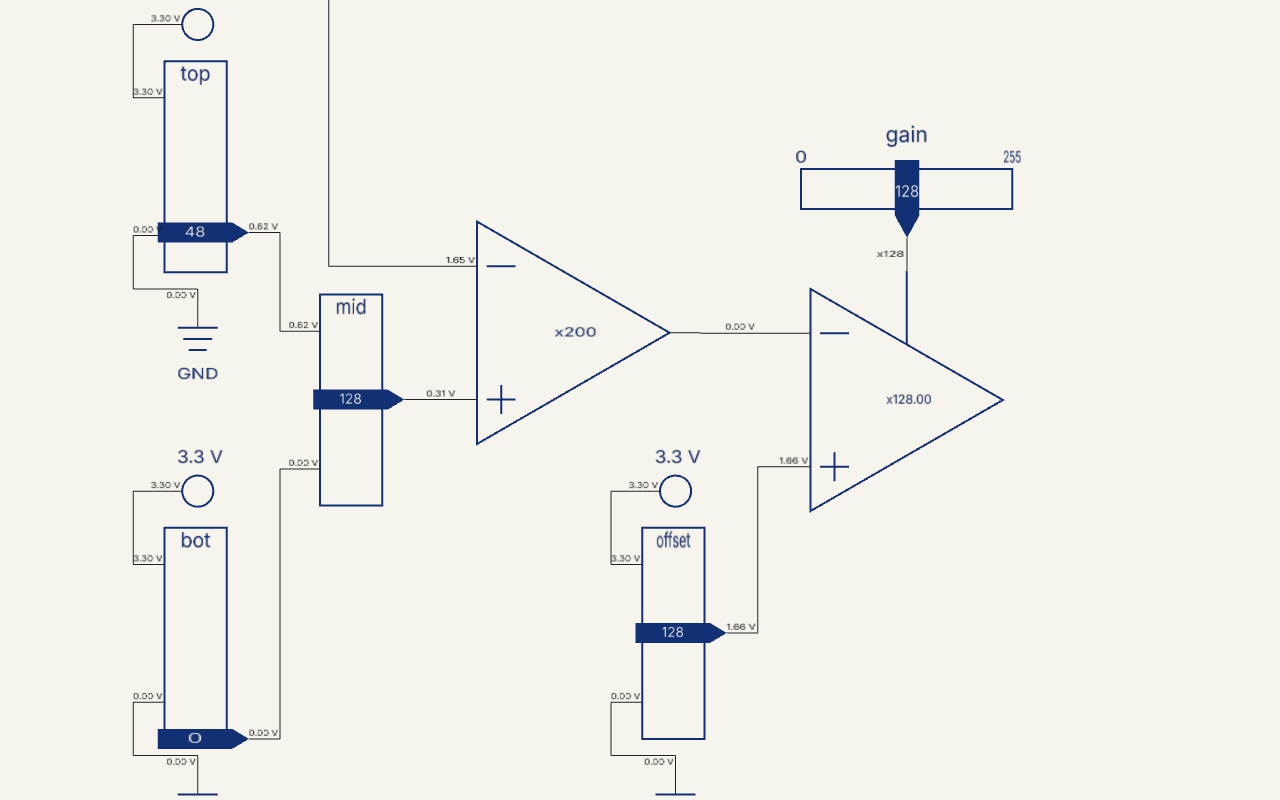
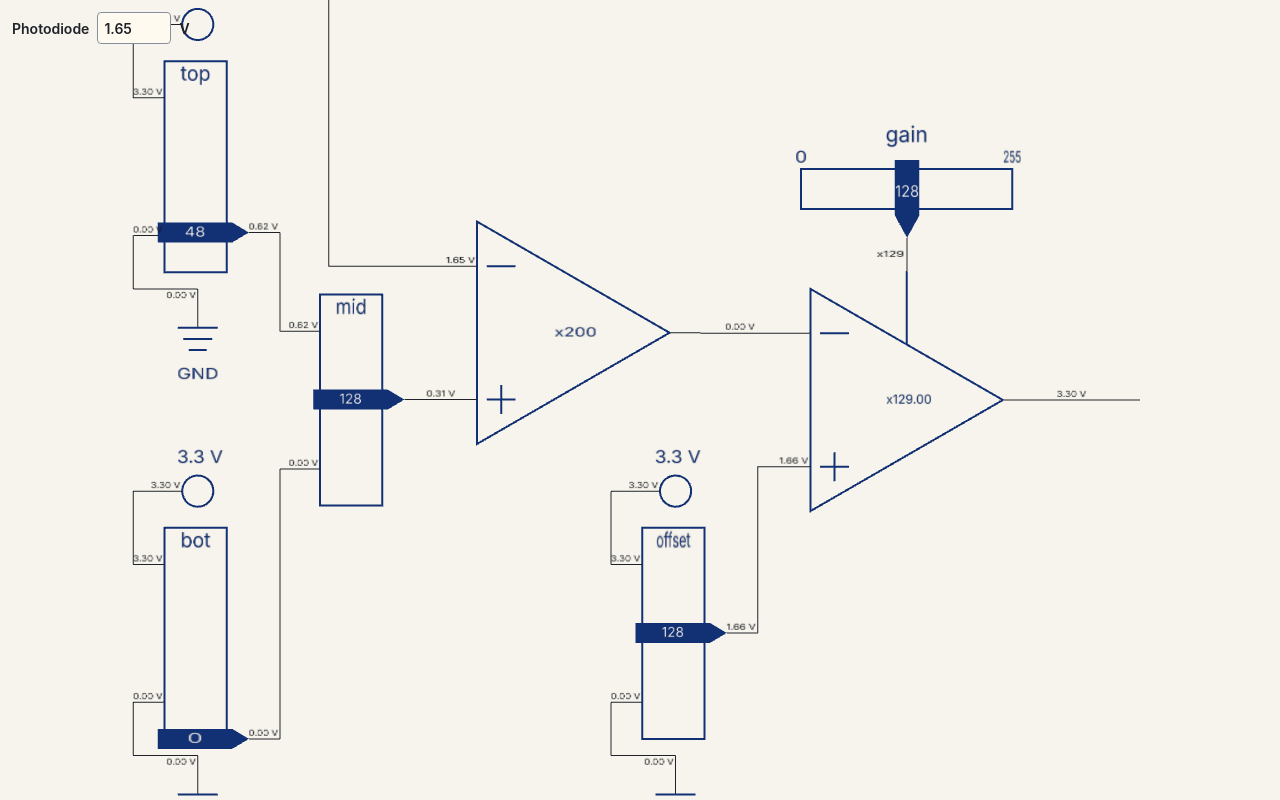
Before and after one commit to amalcolm/Caldera, a website built with Vite: page index.html in a window 1280 px wide. Built offline with nearby package versions, Linux system fonts and the light colour scheme.

Commit message:
push for uni

```diff
--- a/src/main.js
+++ b/src/main.js
@@ -1,11 +1,63 @@
 import "./style.css";
 import { CircuitScene } from "./scene/CircuitScene.js";
+import { SUPPLY_VOLTAGE } from "./scene/voltage.js";
+
+const SETTINGS_STORAGE_KEY = "caldera:circuit-settings:v1";
+const storedSettings = readStoredSettings();
 
 document.querySelector("#app").innerHTML = `
+  <div class="temporary-controls">
+    <label for="photodiode-voltage">Photodiode</label>
+    <input
+      id="photodiode-voltage"
+      data-photodiode-voltage
+      type="number"
+      min="0"
+      max="${SUPPLY_VOLTAGE}"
+      step="0.01"
+      value="${formatInputValue(storedSettings?.photodiodeVoltage ?? 1.65)}"
+    />
+    <span>V</span>
+  </div>
   <div class="scene-stage" data-scene></div>
 `;
 
 const sceneRoot = document.querySelector("[data-scene]");
-const circuitScene = new CircuitScene(sceneRoot);
+const photodiodeInput = document.querySelector("[data-photodiode-voltage]");
+const circuitScene = new CircuitScene(sceneRoot, {
+  onSettingsChange: saveStoredSettings,
+});
 
+circuitScene.applySettings(storedSettings);
+photodiodeInput.value = formatInputValue(circuitScene.getPhotoDiodeVoltage());
 circuitScene.start();
+
+photodiodeInput.addEventListener("input", () => {
+  circuitScene.setPhotoDiodeVoltage(photodiodeInput.valueAsNumber);
+});
+
+photodiodeInput.addEventListener("change", () => {
+  photodiodeInput.value = formatInputValue(circuitScene.getPhotoDiodeVoltage());
+});
+
+function readStoredSettings() {
+  try {
+    return JSON.parse(localStorage.getItem(SETTINGS_STORAGE_KEY));
+  } catch {
+    return null;
+  }
+}
+
+function saveStoredSettings(settings) {
+  try {
+    localStorage.setItem(SETTINGS_STORAGE_KEY, JSON.stringify(settings));
+  } catch {
+    // Storage is a convenience here; the circuit still works without it.
+  }
+}
+
+function formatInputValue(value) {
+  const number = Number(value);
+
+  return Number.isFinite(number) ? String(number) : "1.65";
+}
--- a/src/scene/CircuitScene.js
+++ b/src/scene/CircuitScene.js
@@ -7,10 +7,12 @@ import { PhotoDiode } from "./shapes/PhotoDiode.js";
 import { PoweredDigipot } from "./shapes/PoweredDigipot.js";
 import { Slider, formatMultiplier } from "./shapes/Slider.js";
 import { Wire } from "./shapes/Wire.js";
+import { clampVoltage } from "./voltage.js";
 
 export class CircuitScene {
-  constructor(mount) {
+  constructor(mount, { onSettingsChange = null } = {}) {
     this.mount = mount;
+    this.onSettingsChange = onSettingsChange;
     this.scene = new THREE.Scene();
     this.camera = new THREE.OrthographicCamera(-1, 1, 1, -1, 0.1, 100);
     this.renderer = new THREE.WebGLRenderer({ antialias: true });
@@ -21,6 +23,8 @@ export class CircuitScene {
     this.worldPointer = new THREE.Vector3();
     this.shapes = [];
     this.dragControls = [];
+    this.controlById = new Map();
+    this.photoDiode = null;
     this.wires = [];
     this.dragTarget = null;
     this.dragOffsetY = 0;
@@ -163,6 +167,7 @@ export class CircuitScene {
     this.renderer.domElement.style.cursor = "default";
     window.removeEventListener("mousemove", this.handleDragMove);
     this.render();
+    this.notifySettingsChange();
   }
 
   getWorldPoint(event) {
@@ -178,6 +183,63 @@ export class CircuitScene {
 
   findDragControlAt(worldPoint) {
     return this.dragControls.find((control) => control.containsWiperPoint(worldPoint));
+  }
+
+  getSettings() {
+    return {
+      photodiodeVoltage: this.getPhotoDiodeVoltage(),
+      wipers: Object.fromEntries(
+        Array.from(this.controlById, ([id, control]) => [id, control.value]),
+      ),
+    };
+  }
+
+  applySettings(settings) {
+    if (!settings) {
+      return;
+    }
+
+    const wipers = settings.wipers ?? {};
+
+    this.controlById.forEach((control, id) => {
+      const value = Number(wipers[id]);
+
+      if (Number.isFinite(value)) {
+        control.setWiperValue(value);
+      }
+    });
+
+    if (settings.photodiodeVoltage !== undefined) {
+      this.setPhotoDiodeVoltage(settings.photodiodeVoltage, { notify: false, render: false });
+    }
+  }
+
+  getPhotoDiodeVoltage() {
+    return this.photoDiode?.outputVoltage ?? null;
+  }
+
+  setPhotoDiodeVoltage(voltage, { notify = true, render = true } = {}) {
+    const clampedVoltage = clampVoltage(Number(voltage));
+
+    if (clampedVoltage === null || !this.photoDiode?.setOutputVoltage(clampedVoltage)) {
+      return false;
+    }
+
+    this.c3Pot?.setInputSignalVoltage(clampedVoltage);
+
+    if (render) {
+      this.render();
+    }
+
+    if (notify) {
+      this.notifySettingsChange();
+    }
+
+    return true;
+  }
+
+  notifySettingsChange() {
+    this.onSettingsChange?.(this.getSettings());
   }
 
   resize() {
@@ -223,6 +285,7 @@ export class CircuitScene {
 
   setupCircuit() {
     const photoDiode = this.add(new PhotoDiode({ position: [-3.8, 4.2, 0] }));
+    this.photoDiode = photoDiode;
 
     const topPot = this.add(new PoweredDigipot({ label: "top", position: [-3.8,  2.1, 0] }));
     const botPot = this.add(new PoweredDigipot({ label: "bot", position: [-3.8, -2.1, 0] }));
@@ -234,7 +297,6 @@ export class CircuitScene {
       topDigipot: topPot.digipot,
     });
     this.c3Pot.begin();
-    this.dragControls = [topPot.digipot, botPot.digipot, midPot];
 
     const differentialAmp1 = this.add(new DifferentialAmp({ multiplier: 200, position: [-0.6, 0.605, 0] }));
 
@@ -247,12 +309,20 @@ export class CircuitScene {
     const ampMultiplierSlider = this.add(new Slider({
       label: "gain",
       leftValue: 0,
+      outputOffset: 1,
       position: [2.4, 1.9, 0],
       rightValue: 255,
       value: 128,
     }));
 
-    this.dragControls.push(offsetPot.digipot, ampMultiplierSlider);
+    this.controlById = new Map([
+      ["top", topPot.digipot],
+      ["bot", botPot.digipot],
+      ["mid", midPot],
+      ["offset", offsetPot.digipot],
+      ["gain", ampMultiplierSlider],
+    ]);
+    this.dragControls = Array.from(this.controlById.values());
 
     this.add(new Wire({ from: topPot.port("output"), to: midPot.port("topInput") }));
     this.add(new Wire({ from: botPot.port("output"), to: midPot.port("bottomInput") }));
@@ -265,6 +335,7 @@ export class CircuitScene {
       to: differentialAmp2.port("multiplier"),
     }));
     this.add(new Wire({ from: offsetPot.port("output"), to: differentialAmp2.port("nonInverting") }));
+    this.add(new Wire({ from: differentialAmp2.port("output"), to: [4.5, 0, 0] }));
   }
 
   alignGroundNode(ground, port) {
--- a/src/scene/shapes/PhotoDiode.js
+++ b/src/scene/shapes/PhotoDiode.js
@@ -1,4 +1,5 @@
 import { COMPONENT_BLUE, COMPONENT_STROKE_WIDTH, makeFilledPolygon, makeLine } from "../drawing.js";
+import { isKnownVoltage } from "../voltage.js";
 import { Shape } from "./Shape.js";
 
 export class PhotoDiode extends Shape {
@@ -38,6 +39,16 @@ export class PhotoDiode extends Shape {
     this.outputPort.voltage = this.outputVoltage;
   }
 
+  setOutputVoltage(voltage) {
+    if (!isKnownVoltage(voltage)) {
+      return false;
+    }
+
+    this.outputVoltage = voltage;
+    this.outputPort.voltage = voltage;
+    return true;
+  }
+
   addLightArrow(startX, startY, endX, endY, color) {
     const headSize = 0.08;
 
--- a/src/scene/shapes/Slider.js
+++ b/src/scene/shapes/Slider.js
@@ -8,6 +8,7 @@ export class Slider extends Shape {
     color = COMPONENT_BLUE,
     label = "",
     leftValue = 0,
+    outputOffset = 0,
     position = [0, 0, 0],
     rightValue = 1,
     value = 128,
@@ -26,6 +27,7 @@ export class Slider extends Shape {
     this.bodyLeft = bodyLeft;
     this.bodyRight = bodyRight;
     this.leftValue = leftValue;
+    this.outputOffset = outputOffset;
     this.rightValue = rightValue;
     this.wiperHalfWidth = wiperHalfWidth;
     this.wiperTopY = wiperTopY;
@@ -77,7 +79,7 @@ export class Slider extends Shape {
       width: 0.22,
     }));
 
-    this.wiperValueLabel = new TextLabel(formatSliderValue(this.getOutputValue()), {
+    this.wiperValueLabel = new TextLabel(formatSliderValue(this.getSliderValue()), {
       color: "#ffffff",
       height: 0.23,
       position: [0, -0.03, 0.01],
@@ -128,14 +130,19 @@ export class Slider extends Shape {
 
   updateWiper() {
     const outputValue = this.getOutputValue();
+    const sliderValue = this.getSliderValue();
 
     this.wiper.position.x = this.wiperX;
     this.outputPort.position.x = this.wiperX;
     this.outputPort.voltage = outputValue;
-    this.wiperValueLabel.setText(formatSliderValue(outputValue));
+    this.wiperValueLabel.setText(formatSliderValue(sliderValue));
   }
 
   getOutputValue() {
+    return this.getSliderValue() + this.outputOffset;
+  }
+
+  getSliderValue() {
     const travel = this.value / 255;
     return this.leftValue + (this.rightValue - this.leftValue) * travel;
   }
--- a/src/style.css
+++ b/src/style.css
@@ -39,3 +39,26 @@ body {
   width: 100%;
   height: 100%;
 }
+
+.temporary-controls {
+  position: absolute;
+  z-index: 10;
+  top: 12px;
+  left: 12px;
+  display: flex;
+  align-items: center;
+  gap: 8px;
+  font-size: 14px;
+  font-weight: 600;
+}
+
+.temporary-controls input {
+  width: 74px;
+  min-height: 32px;
+  border: 1px solid #87909a;
+  border-radius: 4px;
+  padding: 4px 6px;
+  color: #1f2328;
+  background: #fffaf0;
+  font: inherit;
+}
```
